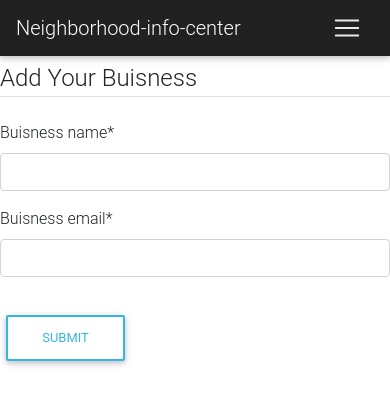
After one commit to Nyota254/Neighborhood-info-center, a Django app: a page that uses main/templates/main/navbar.html in a window 390 px wide. The commit adds this page. Shown: the top 405 px of the page. Run offline with Django 3.2, Linux system fonts and the light colour scheme; the visitor is signed in with stand-in values (Sample User, id 1); some libraries are stand-ins or nearby versions.

Commit message:
add functionallity for user to add a buisness

```diff
--- /dev/null
+++ b/main/templates/main/buisness_form.html
@@ -0,0 +1,23 @@
+{% extends 'main/base.html' %}
+{% load crispy_forms_tags %}
+
+{% block content %}
+    <div class="row">
+        <div class="col-md-4"></div>
+        <div class="col-md-4">
+    <div class="content-section">
+        <form  method="">
+            {% csrf_token %}
+            <fieldset class="form-group">
+                <legend class="border-bottom mb-4">Add Your Buisness</legend>
+                {{ form|crispy }}
+            </fieldset>
+            <div class="form-group">
+                <button class="btn btn-outline-info" type="submit">Submit</button>
+            </div>
+        </form>
+    </div>
+</div>
+<div class="col-md-4"></div>
+</div>
+{% endblock %}
--- a/main/templates/main/navbar.html
+++ b/main/templates/main/navbar.html
@@ -14,7 +14,7 @@
                 </a>
             </li>
             <li class="nav-item">
-                <a class="nav-link" href="#">
+                <a class="nav-link" href="{% url 'add_buisness' %}">
                     <i class="far fa-address-card"></i> Advertise buisness
                 </a>
             </li>
--- a/main/urls.py
+++ b/main/urls.py
@@ -2,9 +2,11 @@ from django.urls import re_path
 from .views import (
     index_view,
     create_story,
+    add_buisness,
 )
 
 urlpatterns = [
     re_path('^$',index_view,name="index_view"),
-    re_path('^addstory/$',create_story,name="create_story")
+    re_path('^addstory/$',create_story,name="create_story"),
+    re_path('^addbuisness/$',add_buisness,name="add_buisness")
 ]
--- a/main/views.py
+++ b/main/views.py
@@ -64,3 +64,20 @@ def create_story(request):
     else:
         messages.warning(request,"Please Join a neighbourhood to post a story")
         return redirect(index_view)
+
+@login_required
+def add_buisness(request):
+    '''
+    This view will handle user adding buisness to neighbourehood
+    '''
+    current_user_neighborhood = request.user.profile.neighborhood
+    if request.method == "POST":
+        form = NeighborhoodBuisnessesForm(request.POST)
+        if form.is_valid():
+            buisness = form.save(commit=False)
+            buisness.user = request.user
+            buisness.neighborhood = current_user_neighborhood
+            buisness.save()
+    else:
+        form = NeighborhoodBuisnessesForm()
+        return render(request,"main/buisness_form.html",{"form":form})
```
